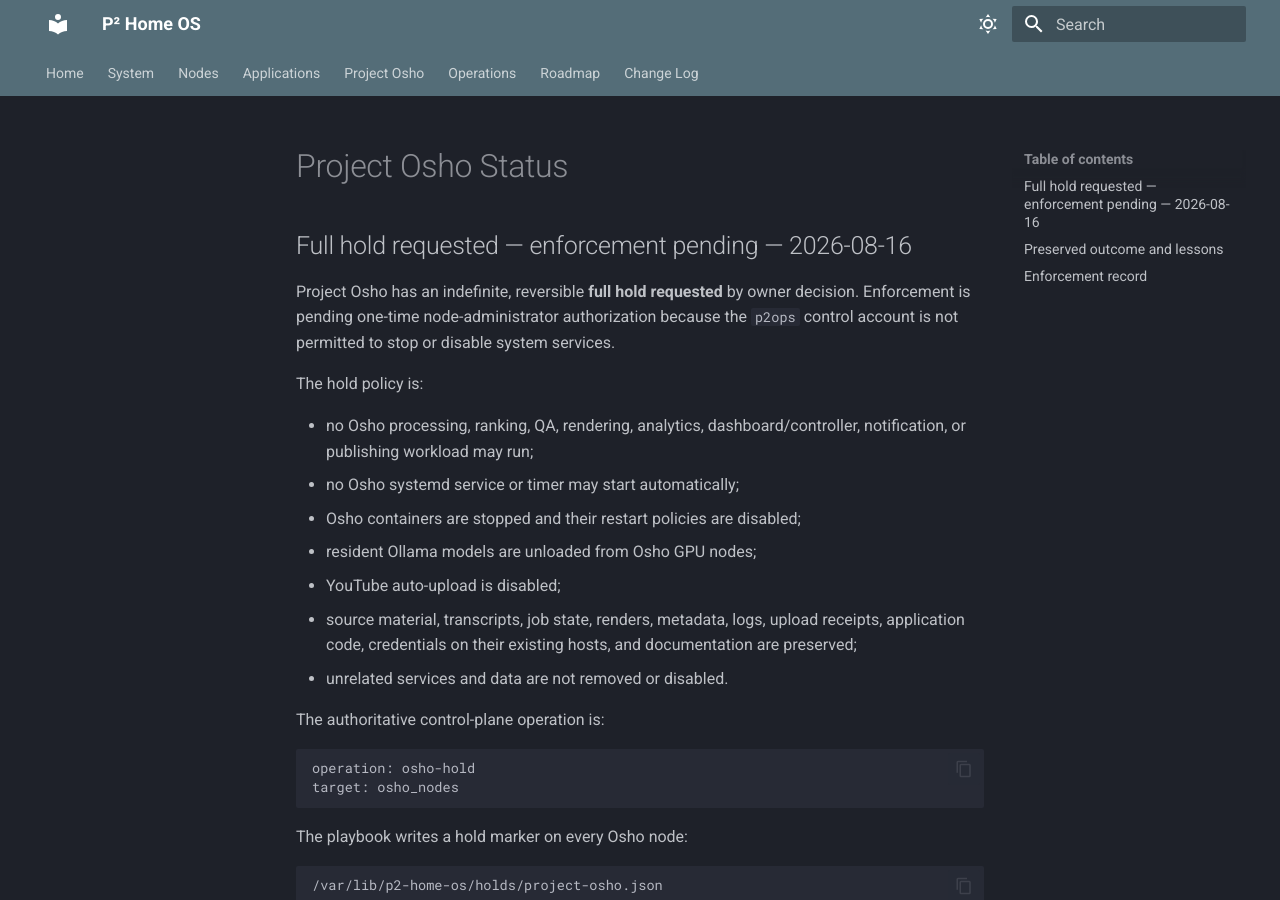
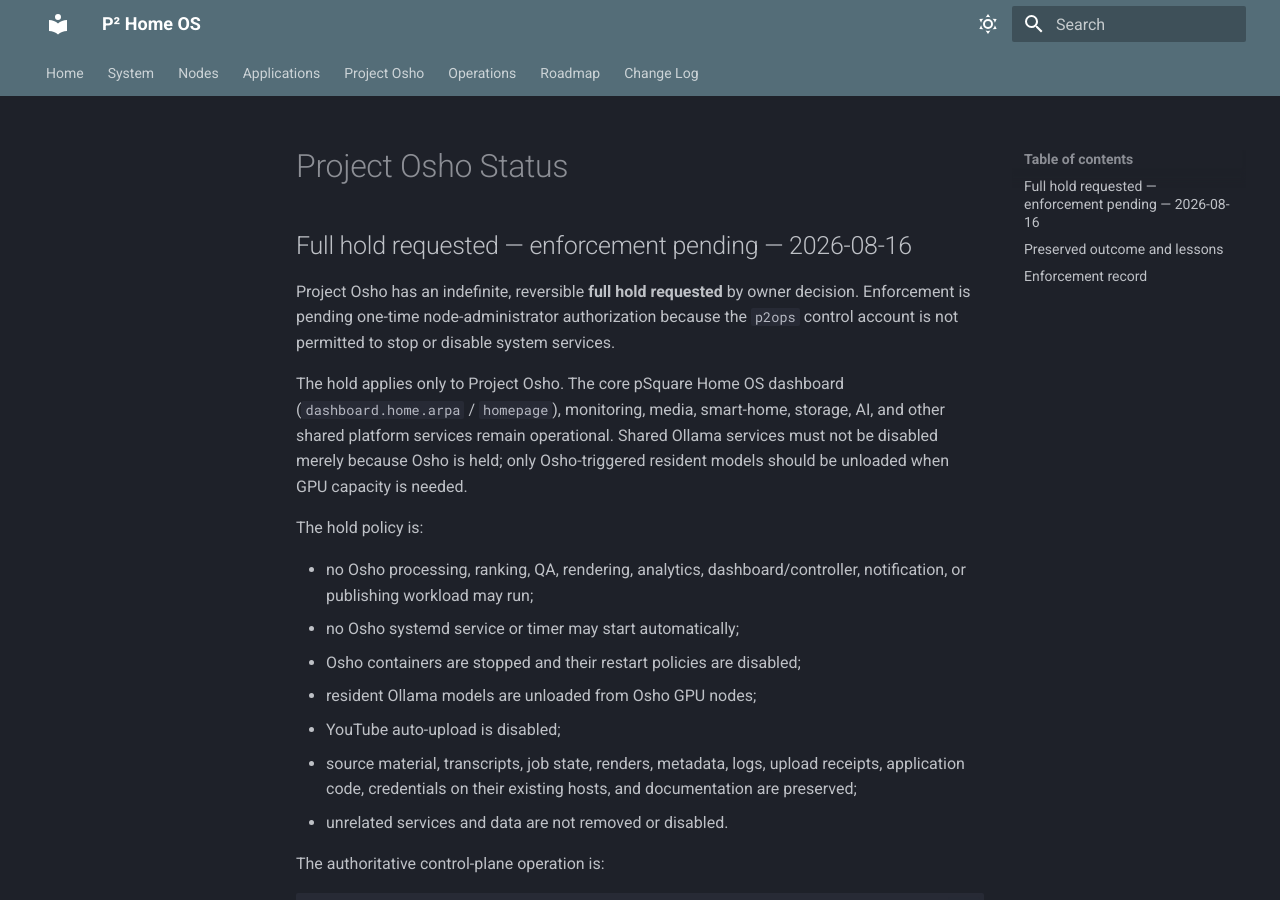
Before and after one commit to prabhat324/p2-home-os, an MkDocs documentation site: the page built from docs/12-project-osho/project-status.md, in a window 1280 px wide and 900 px high. Built offline with MkDocs 1.6.1 and Material for MkDocs 9.7.7, drawn with Linux system fonts in a browser that asks for light colours.

Commit message:
Clarify Osho hold excludes core Home OS services

```diff
--- a/docs/12-project-osho/project-status.md
+++ b/docs/12-project-osho/project-status.md
@@ -3,6 +3,8 @@
 ## Full hold requested — enforcement pending — 2026-08-16
 
 Project Osho has an indefinite, reversible **full hold requested** by owner decision. Enforcement is pending one-time node-administrator authorization because the `p2ops` control account is not permitted to stop or disable system services.
+
+The hold applies only to Project Osho. The core pSquare Home OS dashboard (`dashboard.home.arpa` / `homepage`), monitoring, media, smart-home, storage, AI, and other shared platform services remain operational. Shared Ollama services must not be disabled merely because Osho is held; only Osho-triggered resident models should be unloaded when GPU capacity is needed.
 
 The hold policy is:
 
```
